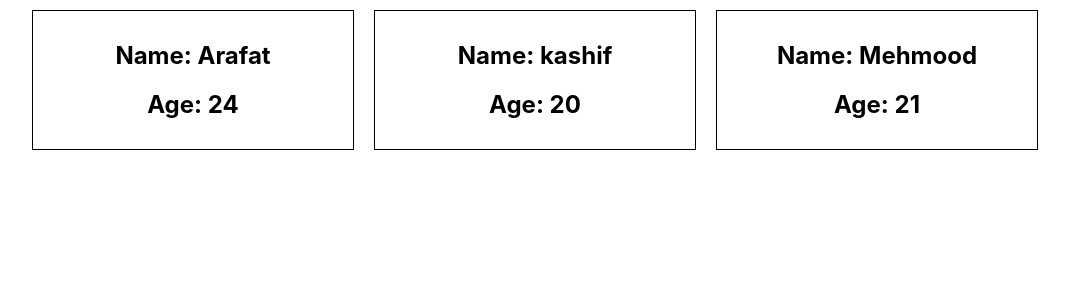
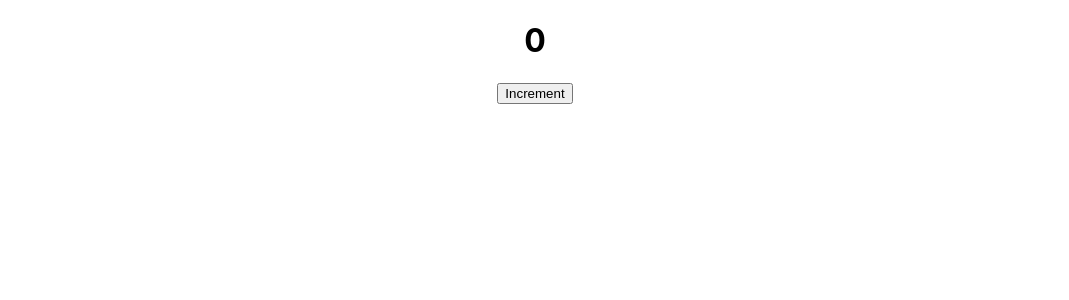
Before and after one commit to Arafat-alim/JS-practice, a React (Create React App) app in the folder ReactJS/project-one/: page / in a window 1280 px wide. Shown: the top 300 px of the page, without its empty margins (105-1174 px from the left). Built offline with nearby package versions, Linux system fonts and the light colour scheme.

Commit message:
Added prop,state and lazy initialization process concept.

```diff
--- a/ReactJS/project-one/src/App.js
+++ b/ReactJS/project-one/src/App.js
@@ -1,12 +1,13 @@
 import "./App.css";
-import PersInfo from "./components/PersInfo";
+// import PersInfo from "./components/PersInfo";
+import CounterWithState2 from "./components/CounterWithState2";
+import LazyInitialization3 from "./components/LazyInitialization3";
 
 function App() {
   return (
     <div className="App">
-      <PersInfo name="Arafat" age="24" />
-      <PersInfo name="kashif" age="20" />
-      <PersInfo name="Mehmood" age="21" />
+      {/* <PersInfo name="Arafat" age="24" /> */}
+      <LazyInitialization3 />
     </div>
   );
 }
--- /dev/null
+++ b/ReactJS/project-one/src/components/CounterWithState2.js
@@ -0,0 +1,16 @@
+import React, { useState } from "react";
+function CounterWithState2() {
+  const [count, setCount] = useState(0);
+  const addValue = () => {
+    setCount(count + 1);
+    console.log(count);
+  };
+  return (
+    <div>
+      <h1>{count}</h1>
+      <button onClick={addValue}>Increment</button>
+    </div>
+  );
+}
+
+export default CounterWithState2;
--- /dev/null
+++ b/ReactJS/project-one/src/components/LazyInitialization3.js
@@ -0,0 +1,20 @@
+import React, { useState } from "react";
+
+function LazyInitialization3() {
+  //! Expensive call -- maan lo ye expensive process hai, isko deal humlg lazy INintliazation se karnge
+  function initializeProcess() {
+    console.log("Expensive Process", Date.now());
+    return 0;
+  }
+  // states
+  const [count, setCount] = useState(() => initializeProcess()); //function is not getting called now
+
+  return (
+    <div>
+      <h1>{count}</h1>
+      <button onClick={() => setCount(count + 1)}>Increment</button>
+    </div>
+  );
+}
+
+export default LazyInitialization3;
--- a/ReactJS/project-one/src/components/PersInfo.js
+++ b/ReactJS/project-one/src/components/PersInfo.js
@@ -1,10 +1,13 @@
 import React from "react";
 
 function PersInfo(props) {
+  console.log(props); // list of object
+  //   ! Object destructuring
+  const { name, age } = props;
   return (
     <div className="prof-card">
-      <h2>Name: {props.name}</h2>
-      <h2>Age: {props.age}</h2>
+      <h2>Name: {name}</h2>
+      <h2>Age: {age}</h2>
     </div>
   );
 }
```
Also changed, not shown: ReactJS/project-one/src/components/CounterWithoutState.js (added, +17 -0 lines).
